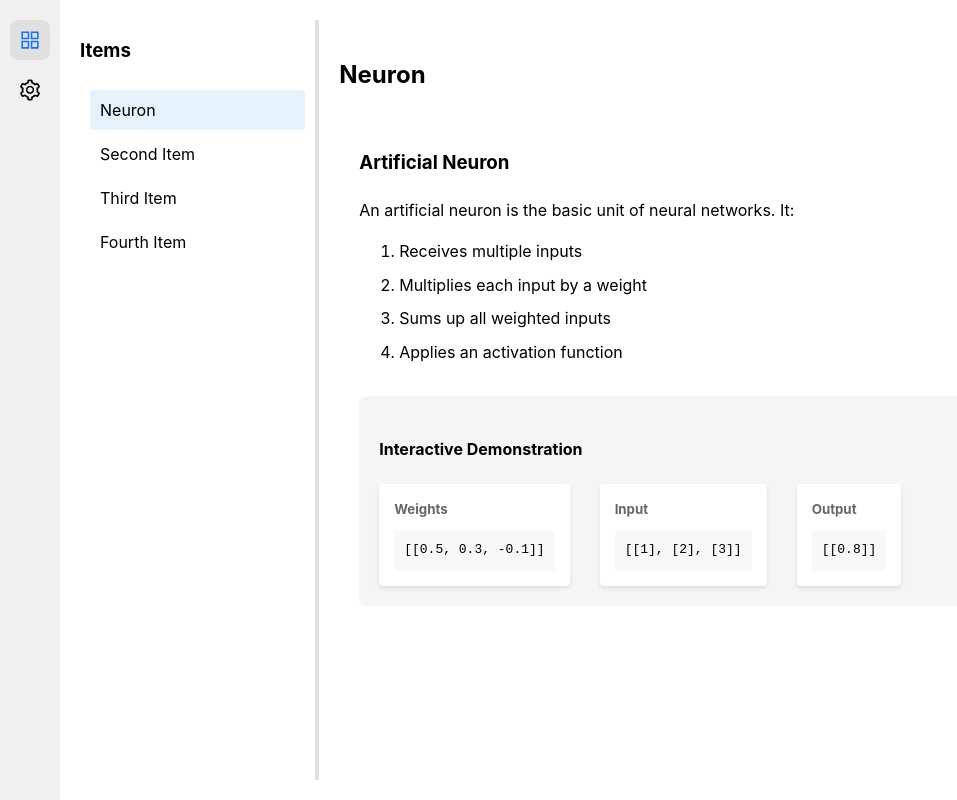
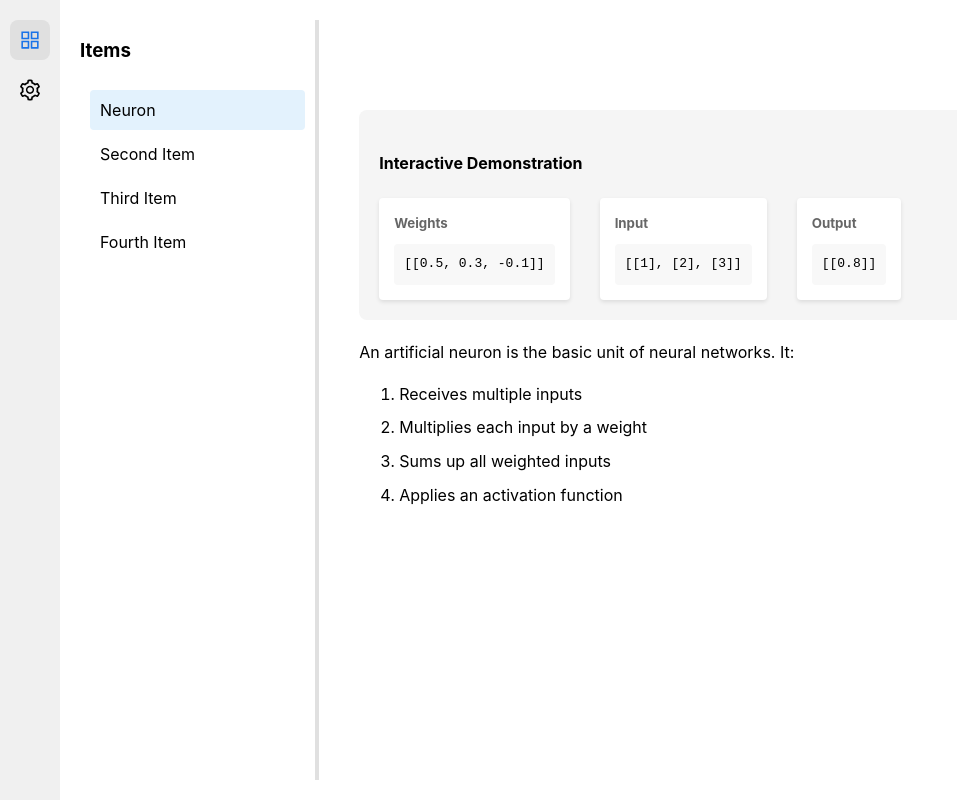
Before and after one commit to DamonDeng/NNCoreTech, a React (Create React App) app: page / in a window 1280 px wide. Both pictures are taken after a click on the element "Neuron". Shown: the whole page, without its empty margins (0-957 px from the left). Built offline with nearby package versions, Linux system fonts and the light colour scheme.

Commit message:
Fix type issues and refine ItemDetail layout

```diff
--- a/src/components/Basic.tsx
+++ b/src/components/Basic.tsx
@@ -4,6 +4,7 @@ import { ItemList } from './ItemList'
 import { ItemDetail } from './ItemDetail'
 import styles from './Basic.module.css'
 import { Panel, PanelGroup, PanelResizeHandle } from 'react-resizable-panels'
+import { usePersistentState } from '../hooks/usePersistentState'
 
 // Test data
 const testItems: Item[] = [
@@ -34,16 +35,36 @@ const testItems: Item[] = [
 ]
 
 export function Basic() {
-  const [selectedItem, setSelectedItem] = useState<Item | null>(null)
+  // Use persistent state for selected item
+  const [selectedItemId, setSelectedItemId] = usePersistentState<string | null>('selectedItemId', null)
+
+  // Use persistent state for panel size
+  const [listPanelSize, setListPanelSize] = usePersistentState<number>('listPanelSize', 20)
+
+  // Fix the type issue by converting undefined to null
+  const selectedItem = selectedItemId
+    ? (testItems.find(item => item.id === selectedItemId) || null)
+    : null
+
+  const handlePanelResize = (sizes: number[]) => {
+    setListPanelSize(sizes[0])
+  }
 
   return (
     <div className={styles.container}>
-      <PanelGroup direction="horizontal">
-        <Panel defaultSize={20} minSize={15} maxSize={40}>
+      <PanelGroup
+        direction="horizontal"
+        onLayout={handlePanelResize}
+      >
+        <Panel
+          defaultSize={listPanelSize}
+          minSize={15}
+          maxSize={40}
+        >
           <ItemList
             items={testItems}
-            onSelectItem={setSelectedItem}
-            selectedId={selectedItem?.id || null}
+            onSelectItem={(item) => setSelectedItemId(item.id)}
+            selectedId={selectedItemId}
           />
         </Panel>
         <PanelResizeHandle className={styles.resizeHandle}>
--- a/src/components/ItemDetail.tsx
+++ b/src/components/ItemDetail.tsx
@@ -29,7 +29,6 @@ export function ItemDetail({ item }: ItemDetailProps) {
 
   return (
     <div className={styles.detailContainer}>
-      <h2>{item.title}</h2>
       <div className={styles.content}>
         {renderContent()}
       </div>
--- a/src/components/nn_content/Neuron.tsx
+++ b/src/components/nn_content/Neuron.tsx
@@ -12,17 +12,7 @@ export function Neuron() {
 
   return (
     <div className={styles.neuronContainer}>
-      <h3>Artificial Neuron</h3>
 
-      <div className={styles.explanation}>
-        <p>An artificial neuron is the basic unit of neural networks. It:</p>
-        <ol>
-          <li>Receives multiple inputs</li>
-          <li>Multiplies each input by a weight</li>
-          <li>Sums up all weighted inputs</li>
-          <li>Applies an activation function</li>
-        </ol>
-      </div>
 
       <div className={styles.demonstration}>
         <h4>Interactive Demonstration</h4>
@@ -41,6 +31,18 @@ export function Neuron() {
           </div>
         </div>
       </div>
+
+      <div className={styles.explanation}>
+        <p>An artificial neuron is the basic unit of neural networks. It:</p>
+        <ol>
+          <li>Receives multiple inputs</li>
+          <li>Multiplies each input by a weight</li>
+          <li>Sums up all weighted inputs</li>
+          <li>Applies an activation function</li>
+        </ol>
+      </div>
+
+
     </div>
   )
 }
--- /dev/null
+++ b/src/hooks/usePersistentState.ts
@@ -0,0 +1,16 @@
+import { useState, useEffect } from 'react'
+
+export function usePersistentState<T>(key: string, defaultValue: T): [T, (value: T) => void] {
+  // Get initial value from localStorage or use default
+  const [value, setValue] = useState<T>(() => {
+    const persistedValue = localStorage.getItem(key)
+    return persistedValue ? JSON.parse(persistedValue) : defaultValue
+  })
+
+  // Update localStorage when value changes
+  useEffect(() => {
+    localStorage.setItem(key, JSON.stringify(value))
+  }, [key, value])
+
+  return [value, setValue]
+}
--- /dev/null
+++ b/src/types/PersistentState.ts
@@ -0,0 +1,4 @@
+export interface AppState {
+  selectedItemId: string | null;
+  listPanelSize: number;
+}
```
